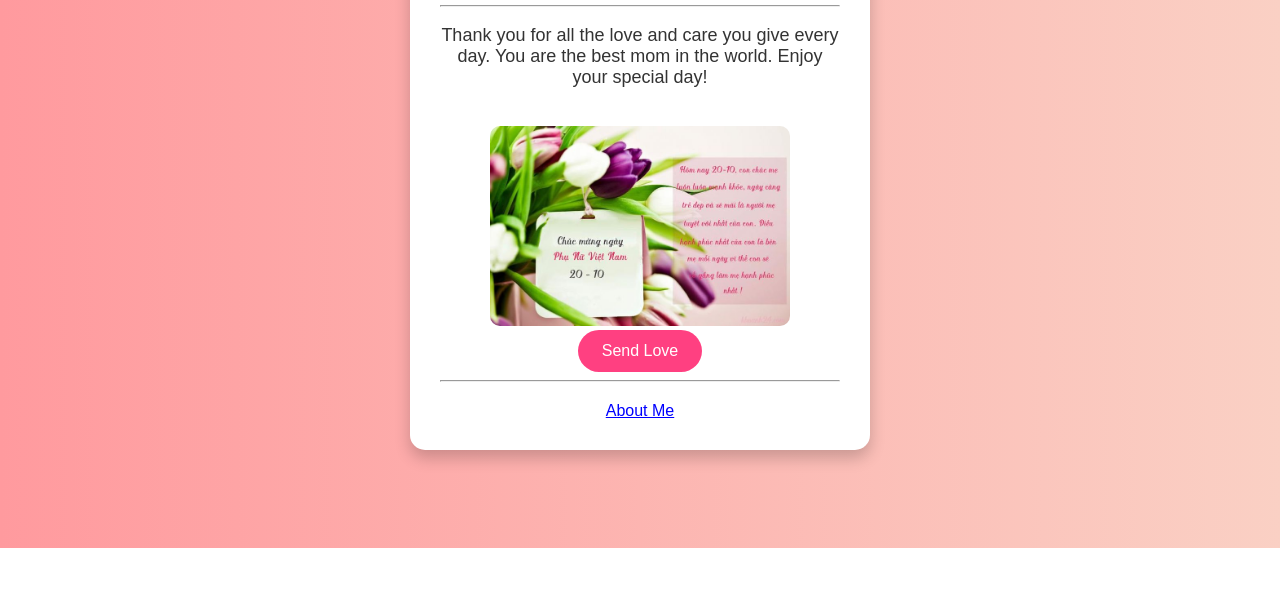
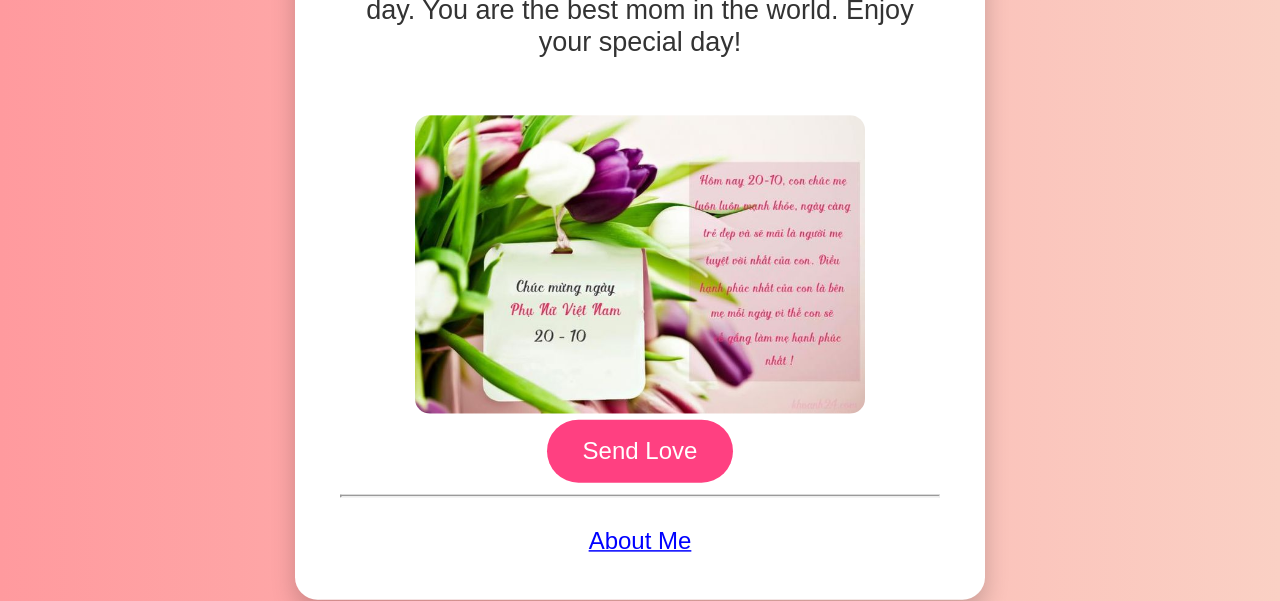
Before and after one commit to trinhdoanh/momcard, a plain HTML site: page index.html in a window 1280 px wide. Shown: the part 252-853 px from the top of the page. Before the commit the page ends 800 px from the top, so only its background shows below. Drawn offline with Linux system fonts and the light colour scheme.

Commit message:
Add files via upload
Fix code

```diff
--- a/index.html
+++ b/index.html
@@ -21,6 +21,7 @@
       box-shadow: 0 8px 16px rgba(0,0,0,0.2);
       text-align: center;
       max-width: 400px;
+      transform: scale(1.5); /* Scale the content by 1.5 times */
     }
     h1 {
       color: #ff4081;
@@ -60,15 +61,15 @@
   <div class="card">
     <h1>Happy Vietnamese Women's Day, Mom!</h1>
     <hr />
-    <!-- Đổi nội dung theo ý thích của bạn  -->
+    <!-- Customizable content -->
     <p>Thank you for all the love and care you give every day. You are the best mom in the world. Enjoy your special day!</p>
-    <!-- Đổi thiệp từ hình tải từ internet về trong thư mục assets/images -->
+    <!-- Update image from the Internet or assets folder -->
     <img src="./assets/images/20_10_Card.jpg" alt="card" width="300px">
     <br />
     <button class="btn" onclick="alert('I love you, Mom!')">Send Love</button>
     <hr />
     <div class="link-container">
-    <!-- Điền đường dẫn của file about.html vào trong thư mục assets/public  -->
+      <!-- Link to your about.html file in the public folder -->
       <a href="./public/about.html">About Me</a>
     </div>
   </div>
```
